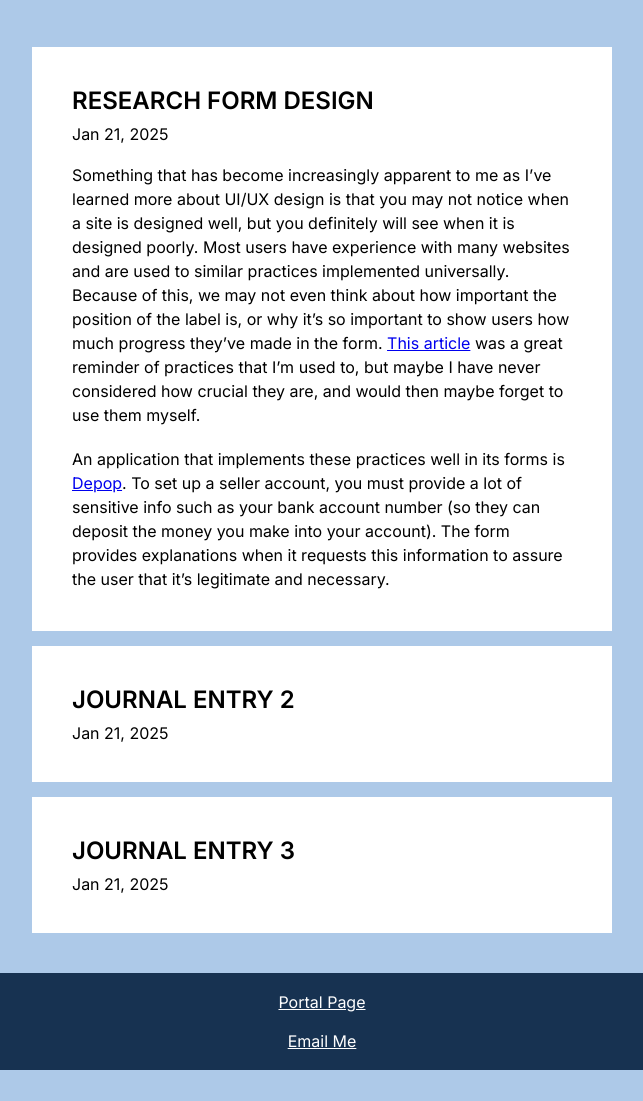
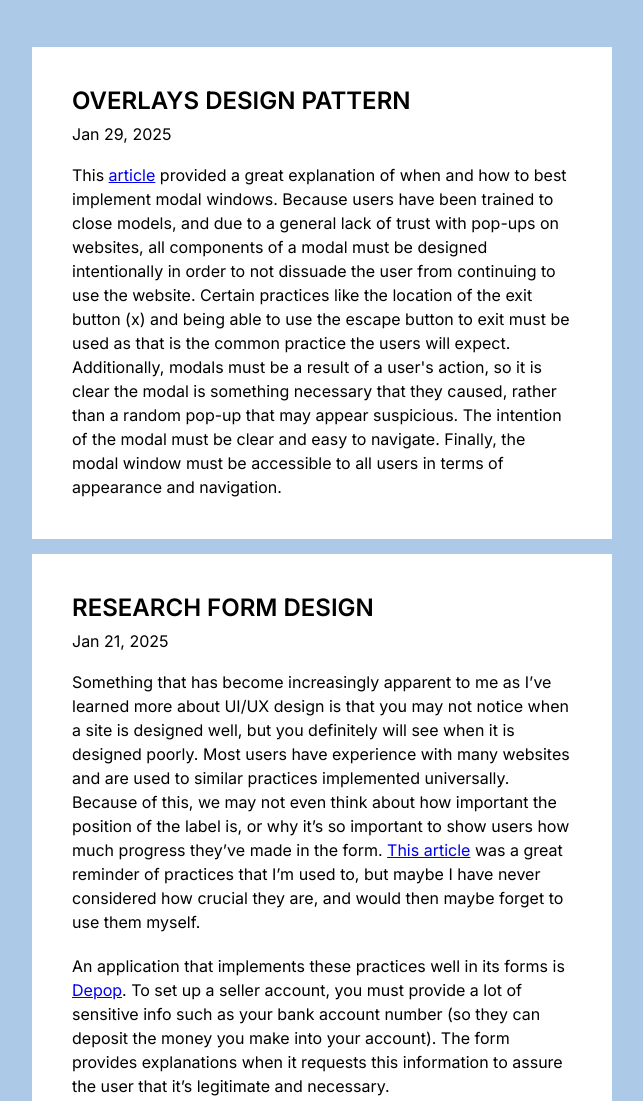
Before and after one commit to graciepat/des157a, a plain HTML site: page journal/index.html in a window 1280 px wide. Shown: the part 149-1250 px from the top of the page, without its empty margins (318-961 px from the left). Before the commit the page ends 1219 px from the top, so only its background shows below. Drawn offline with nearby package versions, Linux system fonts and the light colour scheme.

Commit message:
adding learning journal entry 2

```diff
--- a/journal/index.html
+++ b/journal/index.html
@@ -22,21 +22,18 @@
     </header>
 
     <main>
+
+        <article>
+            <h2>Overlays Design Pattern</h2>
+            <time datetime="2025-01-29">Jan 29, 2025</time>
+            <p>This <a href="https://uxplanet.org/best-practices-for-modals-overlays-dialog-windows-c00c66cddd8c">article</a> provided a great explanation of when and how to best implement modal windows. Because users have been trained to close models, and due to a general lack of trust with pop-ups on websites, all components of a modal must be designed intentionally in order to not dissuade the user from continuing to use the website. Certain practices like the location of the exit button (x) and being able to use the escape button to exit must be used as that is the common practice the users will expect. Additionally, modals must be a result of a user's action, so it is clear the modal is something necessary that they caused, rather than a random pop-up that may appear suspicious. The intention of the modal must be clear and easy to navigate. Finally, the modal window must be accessible to all users in terms of appearance and navigation.</p>
+        </article>
+
         <article>
             <h2>Research Form Design</h2>
             <time datetime="2025-01-21">Jan 21, 2025</time>
             <p>Something that has become increasingly apparent to me as I’ve learned more about UI/UX design is that you may not notice when a site is designed well, but you definitely will see when it is designed poorly. Most users have experience with many websites and are used to similar practices implemented universally. Because of this, we may not even think about how important the position of the label is, or why it’s so important to show users how much progress they’ve made in the form. <a href="https://uxdesign.cc/best-practices-for-form-design-ff5de6ca8e5f">This article</a> was a great reminder of practices that I’m used to, but maybe I have never considered how crucial they are, and would then maybe forget to use them myself. </p>
             <p>An application that implements these practices well in its forms is <a href="https://www.depop.com/?utm_source=Brand%20SEM&utm_medium=paid%20advertising&utm_campaign=PAID_GG_US_PRO_SEARCH_ALL_BRAND-CORE-DEFENCE&utm_content=depop&gad_source=1&%243p=a_google_adwords&%24always_deeplink=false&%24canonical_url=https%3A%2F%2Fwww.depop.com%2F%3Futm_source%3DBrand%2520SEM%26utm_medium%3Dpaid%2520advertising%26utm_campaign%3DPAID_GG_US_PRO_SEARCH_ALL_BRAND-CORE-DEFENCE%26utm_content%3Ddepop%26gad_source%3D1&~ad_set_id=169727004149&~campaign_id=21880045407&~channel=Brand%20SEM&~keyword=Paid%20Search&~placement&~campaign=PAID_GG_US_PRO_SEARCH_ALL_BRAND-CORE-DEFENCE&~feature=paid%20advertising&gclid=Cj0KCQiAqL28BhCrARIsACYJvkeU_rQSFOn5Xj7ZQ29Vxdi5oVp1T4svQ-V1YyGbDjeUbC_43N-dwIoaAmHNEALw_wcB&_branch_match_id=1150321348495087273">Depop</a>. To set up a seller account, you must provide a lot of sensitive info such as your bank account number (so they can deposit the money you make into your account). The form provides explanations when it requests this information to assure the user that it’s legitimate and necessary. </p>
-        </article>
-
-        <article>
-            <h2>Journal Entry 2</h2>
-            <time datetime="2025-01-21">Jan 21, 2025</time>
-        </article>
-
-        <article>
-            <h2>Journal Entry 3</h2>
-            <time datetime="2025-01-21">Jan 21, 2025</time>
         </article>
 
     </main>
```
Also changed, not shown: 1 other file.
